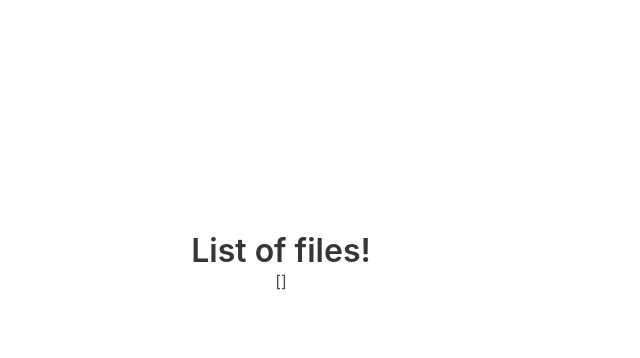
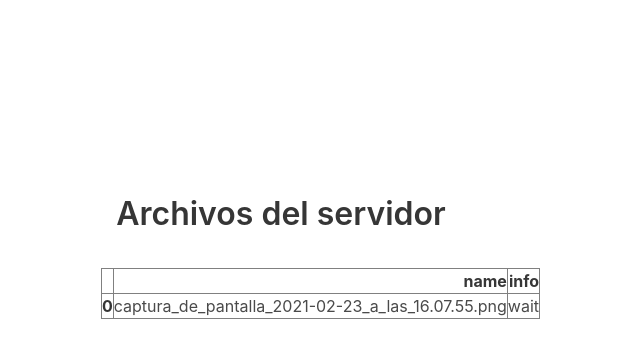
Before and after one commit to agalvezcorell/flask-login, a Flask app: page /files in a window 1280 px wide. Shown: the part 163-521 px from the top of the page, without its empty margins (359-999 px from the left). Run offline with Flask 2, Linux system fonts and the light colour scheme; a user stored in the database is signed in.

Commit message:
se ven los archivos en files

```diff
--- a/my_app/main.py
+++ b/my_app/main.py
@@ -1,9 +1,10 @@
 # main.py
 from flask import Blueprint, render_template, request, redirect, url_for
 from flask_login import login_required, current_user
+import pandas as pd
+from . import tools as tool
 import shutil
 from werkzeug.utils import secure_filename
-from . import tools as tool
 
 
 main = Blueprint('main', __name__)
@@ -31,5 +32,5 @@ def file_post():
 @main.route('/files')
 @login_required
 def files():
-    archivos = tool.make_tree()
-    return render_template('files.html', files = archivos)
+    archivos = tool.make_tree2()
+    return render_template('files.html', tables=[archivos.to_html(classes='data')], titles="")
--- a/my_app/templates/files.html
+++ b/my_app/templates/files.html
@@ -4,9 +4,14 @@
 
 
 {% block content %}
+
 <h2 class="title">
-  List of files!
+  Archivos del servidor
 </h2>
-
-{{ files }}
+<div class="column is-8 is-offset-4">
+{% for table in tables %}
+            {{titles[loop.index]}}
+            {{ table|safe }}
+{% endfor %}
+</div>
 {% endblock %}
--- a/my_app/templates/login.html
+++ b/my_app/templates/login.html
@@ -3,7 +3,7 @@
 {% extends "base.html" %}
 
 {% block content %}
-<div class="column is-4 is-offset-4">
+<div class="column is-4 is-offset-4"></div>
     <h3 class="title">Login</h3>
     <div class="box">
         {% with messages = get_flashed_messages() %}
--- a/my_app/tools.py
+++ b/my_app/tools.py
@@ -1,5 +1,6 @@
 import shutil
 import os
+import pandas as pd
 
 def move_file(file):
     shutil.move(f"{file}", "./files")
@@ -19,3 +20,19 @@ def make_tree():
         pass #ignore errors
 
     return lst
+
+
+def make_tree2():
+    path = "./files"
+    try:
+        lst = os.listdir(path)
+        lst_all = []
+        for el in lst:
+            lst_all.append({
+                    "name": f"{el}",
+                    "info": "wait"
+                })
+    except OSError:
+        return ("no hay archivos en el servidor")
+    data = pd.DataFrame.from_dict(lst_all)
+    return data
```
Also changed, not shown: files/captura_de_pantalla_2021-02-23_a_las_16.07.55.png (added).
